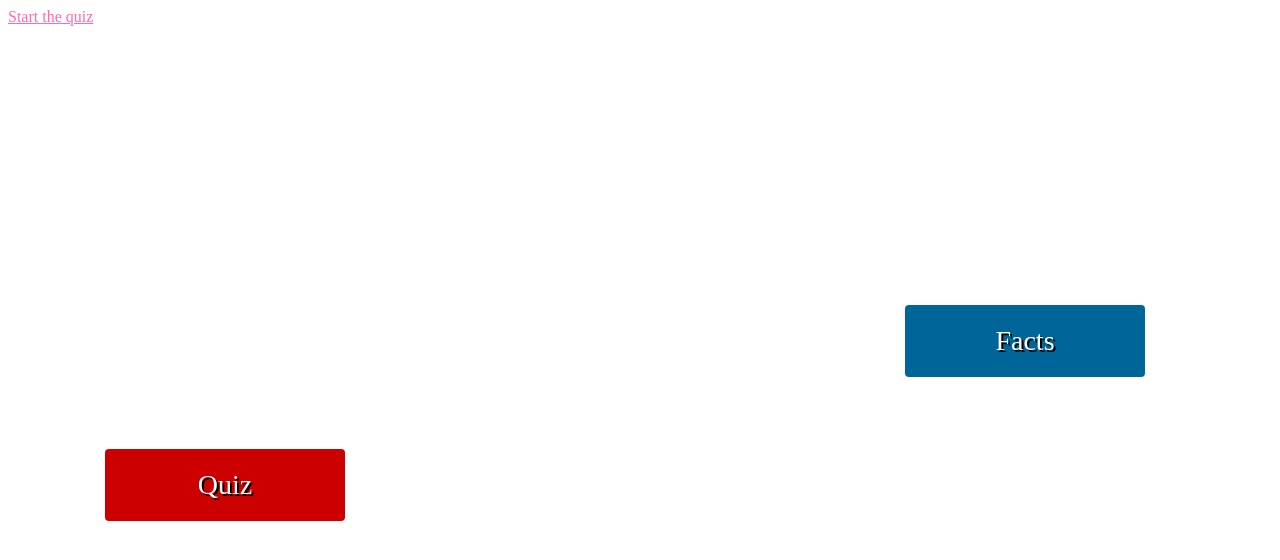
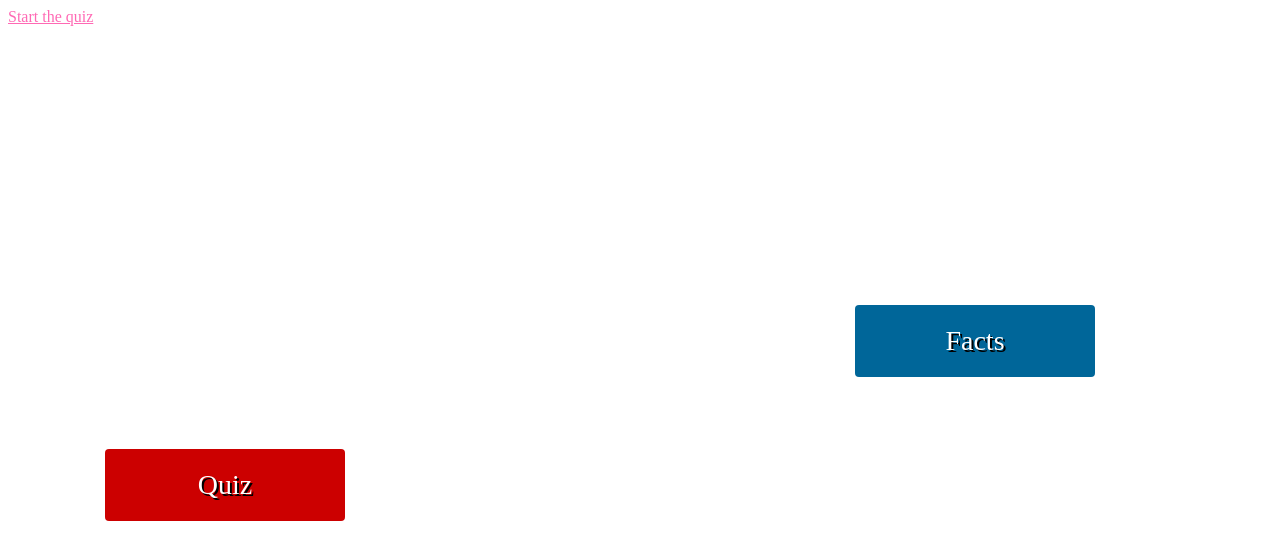
Before and after one commit to lifeordeathgame/lifeordeathgame.github.io, a PHP site: page / in a window 1280 px wide. Shown: the top 560 px of the page. Run offline with PHP 8.4, Linux system fonts and the light colour scheme.

Commit message:
Update Main.css

```diff
--- a/Main.css
+++ b/Main.css
@@ -104,7 +104,7 @@ html
   margin: 5px;
   position: absolute;
   top:  300px;
-  left:  900px;
+  left:  850px;
   text-shadow: 2px 2px #000000;
 }
 .buttonindex2 span {
```
